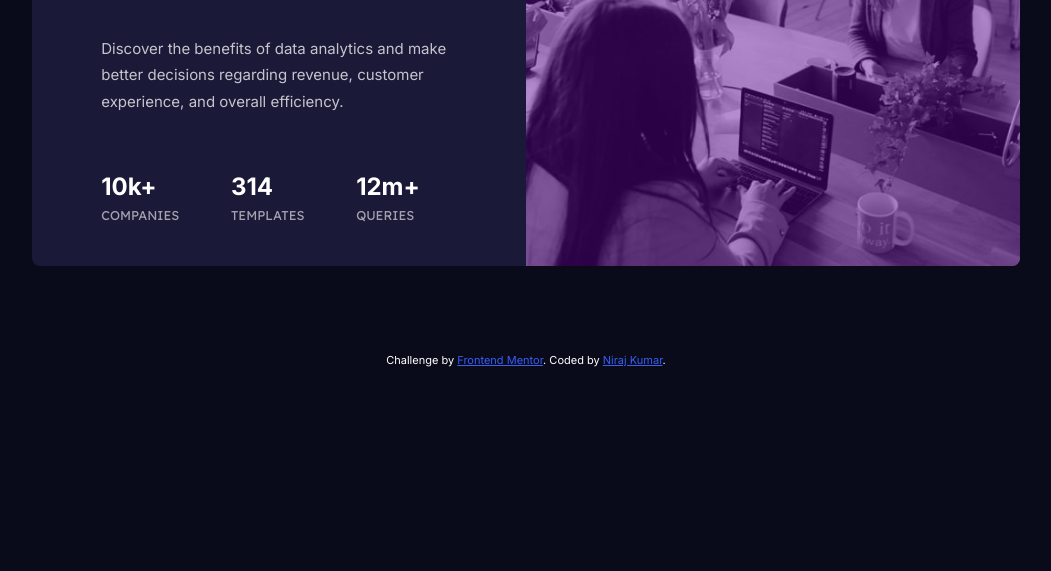
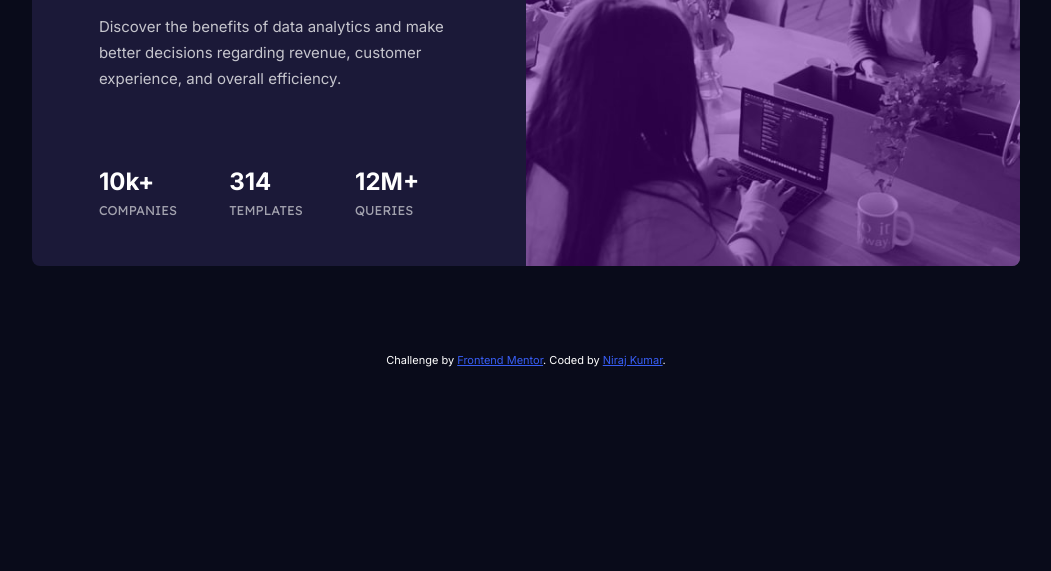
Before and after one commit to niraj-kumar-r/stats-preview-frontendmentor, a plain HTML site: page index.html in a window 1280 px wide. Shown: the part 229-800 px from the top of the page, without its empty margins (114-1165 px from the left). Drawn offline with Linux system fonts and the light colour scheme.

Commit message:
adjusted positioning in desktop site, and media query width

```diff
--- a/app/style.css
+++ b/app/style.css
@@ -128,13 +128,14 @@ h1{
 
 }
 
-@media (min-width: 57rem) {
+@media (min-width: 47.5rem) {
   .main-card{
-    width: clamp(57rem, 77.152vw, 68rem);
+    min-width: 57rem;
+    width: 77.152vw;
+    /* width: clamp(57rem, 77.152vw, 68rem); */
     /* for 1440p it is 1110.9888 px */
     padding: 0;
     flex-direction: row-reverse;
-    justify-content: space-between;
     align-items: stretch;
   }
 
@@ -162,11 +163,11 @@ h1{
     width: 50%;
     /* for 1440p it will be 555.4944 */
 
-    justify-content: space-evenly;
+    justify-content: center;
 
 
     align-items: flex-start;
-    padding-left: 4.6em;
+    padding-left: 6.75%;
   }
 
   h1{
@@ -181,6 +182,8 @@ h1{
     /* background-color: darkgoldenrod; */
     text-align: left;
     width: 25em;
+
+    margin: 2em 0 5em;
   }
 
   .stats-card{
--- a/index.html
+++ b/index.html
@@ -74,7 +74,7 @@
         <div class="stats-individual-info-card">
 
           <div class="stats-number">
-            12m+
+            12M+
           </div>
           <div class="stats-object">
             queries
```
